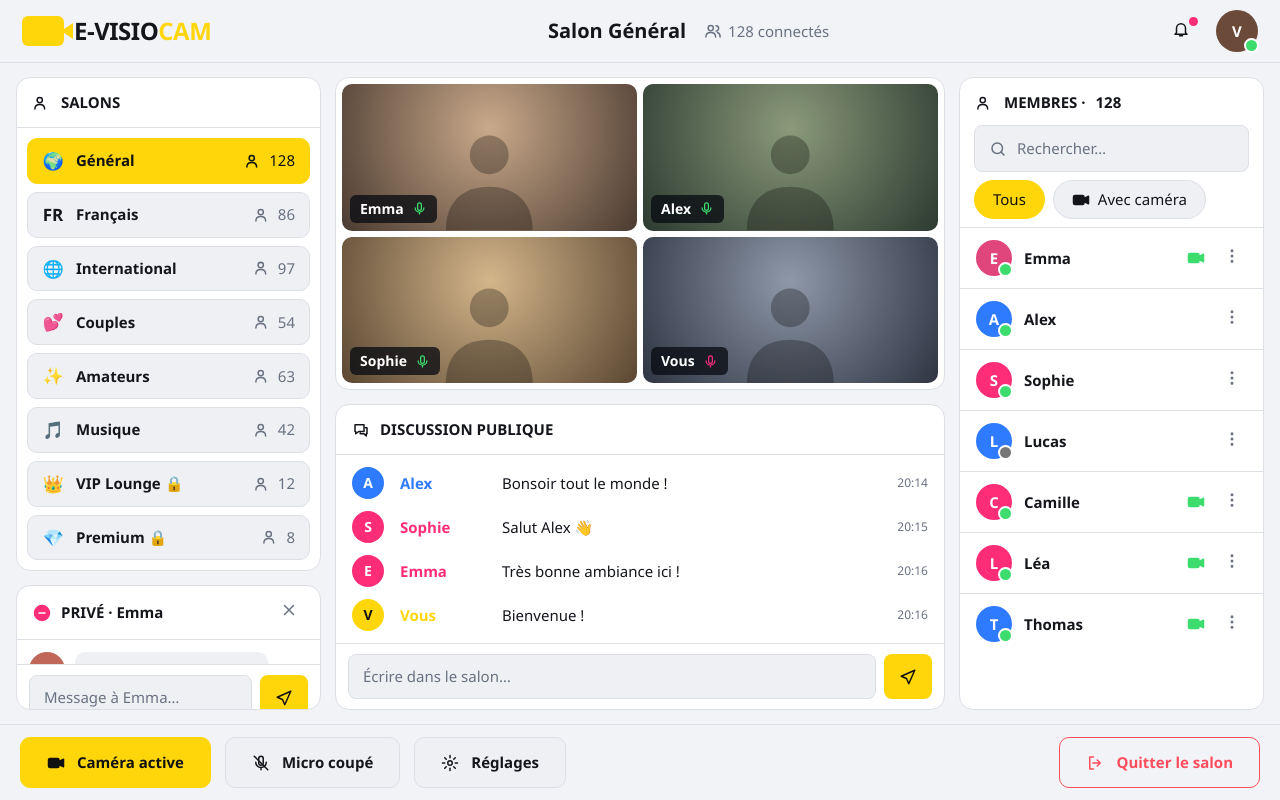
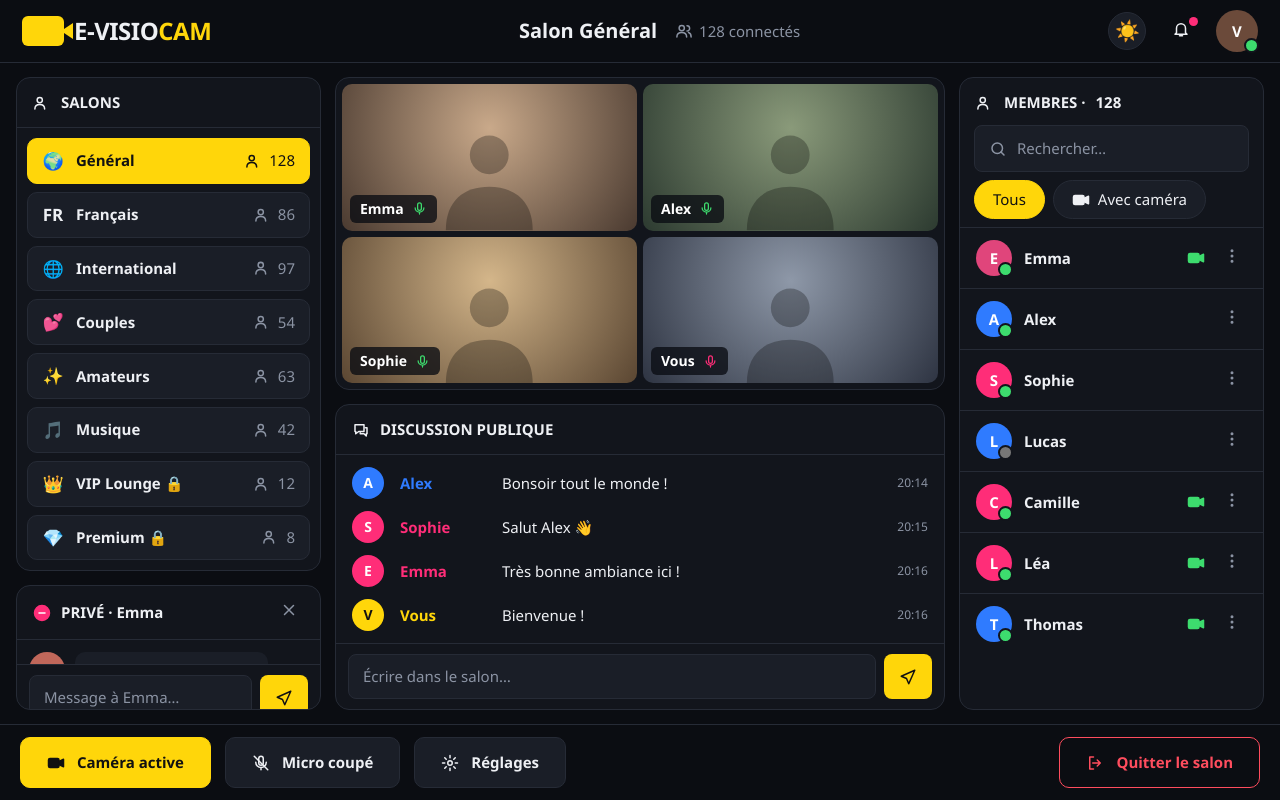
Before and after one commit to robertseb42/e-visiocam, a plain HTML site: page room.html in a window 1280 px wide. Drawn offline with Linux system fonts and the light colour scheme.

Commit message:
Add files via upload

```diff
--- a/room.css
+++ b/room.css
@@ -1,7 +1,6 @@
 :root{--bg:#0b0d12;--panel:#12151c;--card:#1a1e27;--line:#262b36;--tx:#eef0f4;--mut:#8b93a3;--yel:#ffd60a;--pink:#ff2d78;--grn:#3ddc6e;--red:#ff4d5e;--blu:#2f7bff;
 box-sizing:border-box;padding-top:env(safe-area-inset-top,0px);padding-bottom:env(safe-area-inset-bottom,0px)}
 :root[data-theme="light"]{--bg:#f2f3f6;--panel:#fff;--card:#eef0f4;--line:#dcdfe6;--tx:#14161c;--mut:#6a7282}
-@media (prefers-color-scheme:light){:root:not([data-theme="dark"]):not([data-theme="light"]){--bg:#f2f3f6;--panel:#fff;--card:#eef0f4;--line:#dcdfe6;--tx:#14161c;--mut:#6a7282}}
 *{box-sizing:border-box;margin:0}
 html,body{height:100%}
 body{background:var(--bg);color:var(--tx);font:15px/1.4 "Segoe UI",system-ui,-apple-system,Roboto,sans-serif;display:flex;flex-direction:column;overflow:hidden}
@@ -79,3 +78,5 @@ footer{display:flex;gap:14px;align-items:center;padding:12px 20px;border-top:1px
 
 
 .rooms{overflow:auto}.room{padding:10px 14px}.room .ic{width:22px;text-align:center;font-size:17px;font-style:normal}
+
+#tt{font-size:20px;line-height:1;width:38px;height:38px;border-radius:50%;background:var(--card);border:1px solid var(--line)}
--- a/room.html
+++ b/room.html
@@ -4,6 +4,7 @@
 <meta charset="utf-8">
 <meta name="viewport" content="width=device-width, initial-scale=1, viewport-fit=cover">
 <title>E-Visiocam – Salon Musique</title>
+<script>try{document.documentElement.dataset.theme=localStorage.getItem("evc-theme")||"dark"}catch(e){document.documentElement.dataset.theme="dark"}</script>
 <link rel="stylesheet" href="room.css">
 </head>
 <body>
@@ -11,6 +12,7 @@
  <div class="logo"><i></i><span>E-VISIO<b>CAM</b></span></div>
  <div class="title"><span id="rt">Salon Musique</span><small><svg viewBox="0 0 24 24"><circle cx="9" cy="8" r="3.5"/><path d="M2.5 20c0-4 3-6 6.500-6s6.500 2 6.500 6"/><path d="M16 5a3.500 3.500 0 010 7M18 14c2.500.7 3.500 2.500 3.500 6"/></svg><span id="rc">24 connectés</span></small></div>
  <div class="hr">
+  <button id="tt" aria-label="Passer en thème clair ou sombre" title="Thème clair / sombre">☀️</button>
   <button class="bell" aria-label="Notifications"><svg viewBox="0 0 24 24"><path d="M6 17V11a6 6 0 0112 0v6l2 2H4zM10 21h4"/></svg></button>
   <div class="av on" style="--c:#6b4a3a;width:42px;height:42px">V</div>
  </div>
--- a/room.js
+++ b/room.js
@@ -51,7 +51,10 @@ $('#pf').onsubmit=e=>{e.preventDefault();const v=$('#pi').value.trim();if(!v)ret
 let cam=true,mic=false;
 $('#bc').onclick=()=>{cam=!cam;$('#bc').classList.toggle('y',cam);$('#bc span').textContent=cam?'Caméra active':'Caméra coupée'};
 $('#bm').onclick=()=>{mic=!mic;$('#bm span').textContent=mic?'Micro actif':'Micro coupé';$('#me').classList.toggle('mute',!mic)};
-$('#bs').onclick=()=>{const r=document.documentElement;r.dataset.theme=r.dataset.theme==='light'?'dark':'light';toast('Thème '+(r.dataset.theme==='light'?'clair':'sombre'))};
+$('#bs').onclick=()=>toast('Réglages bientôt disponibles');
+function setTheme(t){document.documentElement.dataset.theme=t;try{localStorage.setItem('evc-theme',t)}catch(e){}$('#tt').textContent=t==='light'?'🌙':'☀️'}
+setTheme(document.documentElement.dataset.theme||'dark');
+$('#tt').onclick=()=>setTheme(document.documentElement.dataset.theme==='light'?'dark':'light');
 $('#bq').onclick=()=>{location.href='salons.html'};
 window.onpopstate=()=>location.reload();
 $('#me').classList.add('mute');
```
